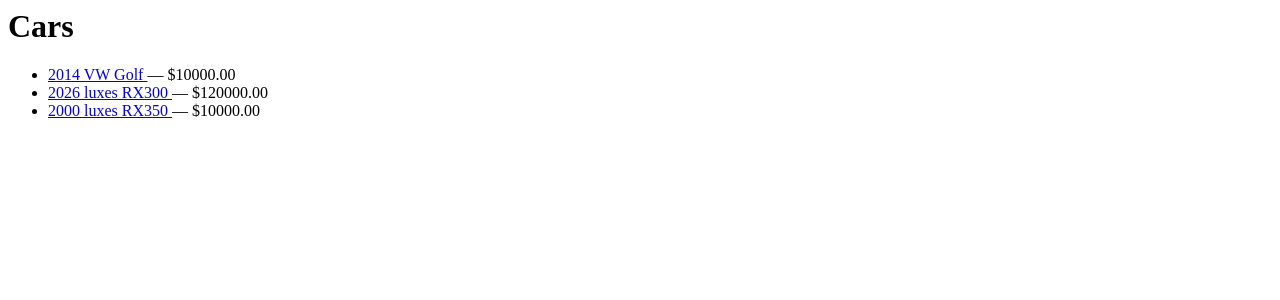
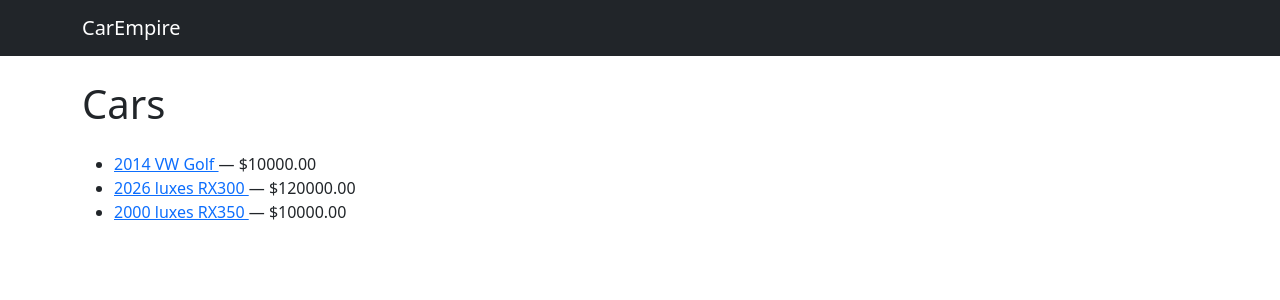
Before and after one commit to SareyBandith/carempire, a Django app: page /cars/ in a window 1280 px wide. Shown: the top 300 px of the page. Run offline with Django 5.2, Linux system fonts and the light colour scheme; data comes from the database, SQL or seed files in the repository.

Commit message:
Add base  template with Bootstrap

```diff
--- /dev/null
+++ b/cars/templates/base.html
@@ -0,0 +1,22 @@
+<!DOCTYPE html>
+<html lang="en">
+<head>
+    <meta charset="utf-8">
+    <meta name="viewport" content="width=device-width, initial-scale=1">
+    <title>{% block title %}CarEmpire{% endblock %}</title>
+    <link href="https://cdn.jsdelivr.net/npm/bootstrap@5.3.3/dist/css/bootstrap.min.css" rel="stylesheet">
+</head>
+<body>
+
+<nav class="navbar navbar-expand-lg navbar-dark bg-dark">
+    <div class="container">
+        <a class="navbar-brand" href="{% url 'car_list' %}">CarEmpire</a>
+    </div>
+</nav>
+
+<div class="container py-4">
+    {% block content %}{% endblock %}
+</div>
+
+</body>
+</html>
--- a/cars/templates/cars/car_list.html
+++ b/cars/templates/cars/car_list.html
@@ -1,4 +1,9 @@
-<h1>Cars</h1>
+{% extends "base.html" %}
+
+{% block title %}All cars — CarEmpire{% endblock %}
+
+{% block content %}
+<h1 class="mb-4">Cars</h1>
 
 <ul>
 {% for car in cars %}
@@ -12,3 +17,4 @@
     <li>No cars yet.</li>
 {% endfor %}
 </ul>
+{% endblock %}
```
